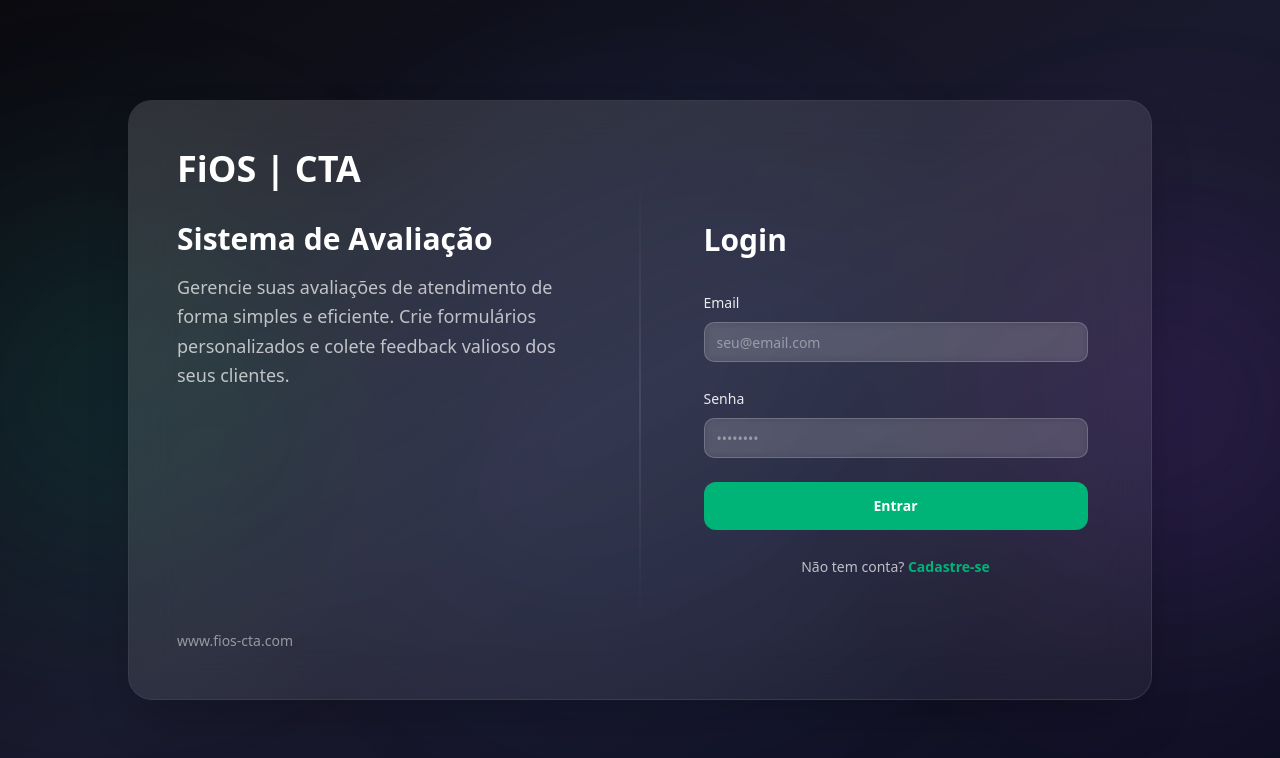
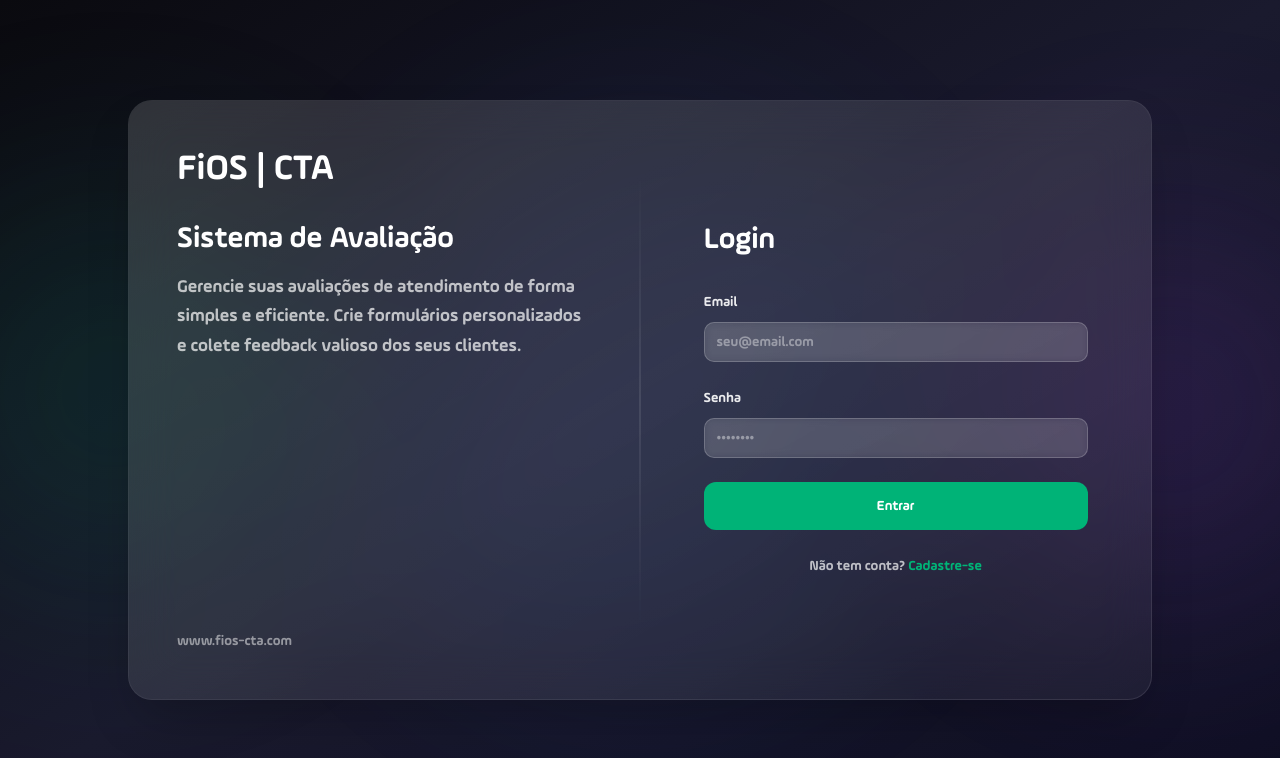
Before and after one commit to jonathmendesJava/prompt-love-feedback, a React (Vite) app: page /auth in a window 1280 px wide. Shown: the top 758 px of the page. Built offline with nearby package versions, Linux system fonts and the light colour scheme.

Commit message:
Use AmpleSoft across site
Add AmpleSoft-Bold font as the official site font by:
- Copying AmpleSoft-Bold.otf to public/fonts
- Declaring @font-face in index.css
- Setting AmpleSoft as the default Tailwind sans font
- Ensuring font is applied globally across components and pages

```diff
--- a/src/index.css
+++ b/src/index.css
@@ -5,6 +5,14 @@
 /* Definition of the design system. All colors, gradients, fonts, etc should be defined here.
 All colors MUST be HSL.
 */
+
+@font-face {
+  font-family: 'AmpleSoft';
+  src: url('/fonts/AmpleSoft-Bold.otf') format('opentype');
+  font-weight: 700;
+  font-style: normal;
+  font-display: swap;
+}
 
 @layer base {
   :root {
--- a/tailwind.config.ts
+++ b/tailwind.config.ts
@@ -13,6 +13,9 @@ export default {
       },
     },
     extend: {
+      fontFamily: {
+        sans: ['AmpleSoft', 'ui-sans-serif', 'system-ui', 'sans-serif'],
+      },
       colors: {
         border: "hsl(var(--border))",
         input: "hsl(var(--input))",
```
Also changed, not shown: public/fonts/AmpleSoft-Bold.otf (added).
